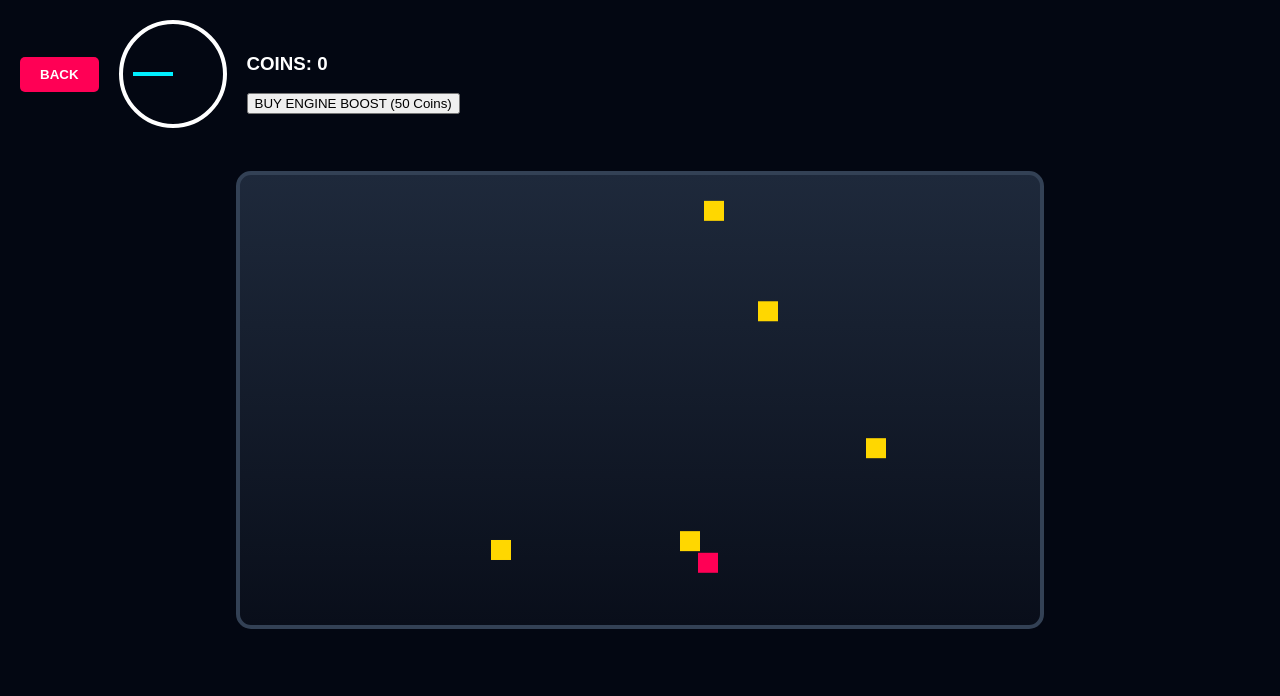
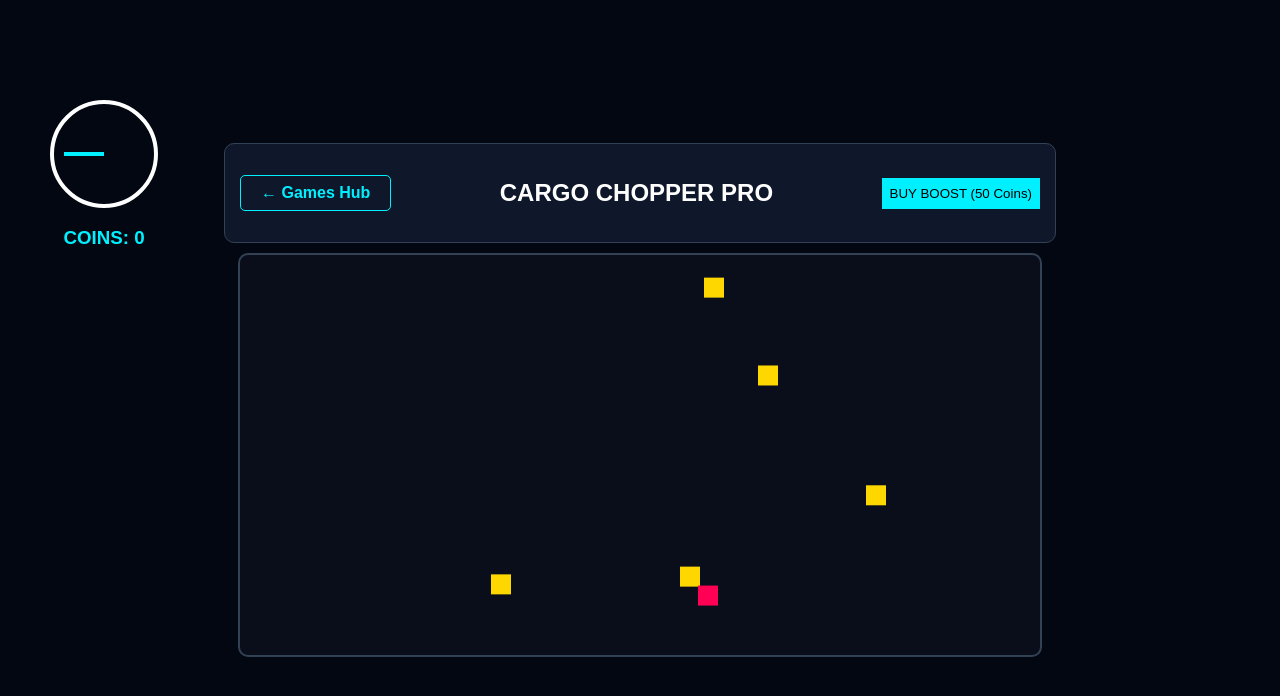
Before and after one commit to seniya-20040908/s-m_ai, a plain HTML site: page helicopter.html in a window 1280 px wide. Drawn offline with Linux system fonts and the light colour scheme.

Commit message:
Rename game title and update UI elements

```diff
--- a/helicopter.html
+++ b/helicopter.html
@@ -2,71 +2,59 @@
 <html lang="en">
 <head>
     <meta charset="UTF-8">
-    <title>Pro Helicopter Cargo Game</title>
+    <title>Cargo Chopper Pro</title>
     <style>
-        body { background: #030712; color: #fff; margin: 0; display: flex; justify-content: center; align-items: center; height: 100vh; font-family: 'Rajdhani', sans-serif; overflow: hidden; }
-        canvas { background: linear-gradient(to bottom, #1e293b, #090e1a); border: 4px solid #334155; border-radius: 15px; cursor: crosshair; }
-        .ui-top { position: absolute; top: 20px; left: 20px; display: flex; gap: 20px; align-items: center; }
-        .back-btn { padding: 10px 20px; background: #ff0055; border: none; color: white; border-radius: 5px; cursor: pointer; font-weight: bold; }
-        .gauge-container { width: 100px; height: 100px; border: 4px solid #fff; border-radius: 50%; position: relative; }
-        #needle { width: 4px; height: 40px; background: #00f0ff; position: absolute; left: 48px; bottom: 50px; transform-origin: bottom; transition: 0.2s; }
+        :root { --accent: #00f0ff; --bg: #030712; }
+        body { background: var(--bg); color: #fff; margin: 0; font-family: 'Rajdhani', sans-serif; display: flex; flex-direction: column; align-items: center; justify-content: center; height: 100vh; overflow: hidden; }
+
+        /* Game Hub Header */
+        .header { width: 800px; display: flex; justify-content: space-between; align-items: center; padding: 15px; background: #0f172a; border-radius: 10px; border: 1px solid #334155; margin-bottom: 10px; }
+        .back-btn { padding: 8px 20px; background: transparent; border: 1px solid var(--accent); color: var(--accent); border-radius: 5px; cursor: pointer; text-decoration: none; font-weight: bold; }
+
+        /* Canvas & UI */
+        canvas { background: #090e1a; border: 2px solid #334155; border-radius: 10px; }
+        .ui-panel { position: absolute; top: 100px; left: 50px; display: flex; flex-direction: column; align-items: center; }
+        .gauge { width: 100px; height: 100px; border: 4px solid #fff; border-radius: 50%; position: relative; }
+        #needle { width: 4px; height: 40px; background: var(--accent); position: absolute; left: 48px; bottom: 50px; transform-origin: bottom; transition: 0.2s; }
     </style>
 </head>
 <body>
 
-<div class="ui-top">
-    <button class="back-btn" onclick="history.back()">BACK</button>
-    <div class="gauge-container"><div id="needle"></div></div>
-    <div>
-        <h3>COINS: <span id="coinCount">0</span></h3>
-        <button onclick="buyBoost()">BUY ENGINE BOOST (50 Coins)</button>
-    </div>
+<div class="header">
+    <a href="games.html" class="back-btn">← Games Hub</a>
+    <h2>CARGO CHOPPER PRO</h2>
+    <button onclick="buyBoost()" style="padding: 8px; background: var(--accent); border: none; cursor: pointer;">BUY BOOST (50 Coins)</button>
 </div>
 
-<canvas id="gameCanvas" width="800" height="450"></canvas>
+<div class="ui-panel">
+    <div class="gauge"><div id="needle"></div></div>
+    <h3 style="color: var(--accent);">COINS: <span id="coinCount">0</span></h3>
+</div>
+
+<canvas id="gameCanvas" width="800" height="400"></canvas>
 
 <script>
     const canvas = document.getElementById("gameCanvas");
     const ctx = canvas.getContext("2d");
-    let heli = { x: 100, y: 225, vy: 0, weight: 0, maxCap: 100, coins: 0, rotor: 0 };
+    let heli = { x: 100, y: 200, vy: 0, weight: 0, maxCap: 100, coins: 0, rotor: 0 };
     let items = [];
 
-    function buyBoost() {
-        if(heli.coins >= 50) {
-            heli.coins -= 50;
-            heli.maxCap += 50;
-            alert("Engine Boost Upgraded!");
-        }
-    }
+    function buyBoost() { if(heli.coins >= 50) { heli.coins -= 50; heli.maxCap += 50; } }
 
     function drawHeli() {
-        ctx.save();
-        ctx.translate(heli.x, heli.y);
-        // Body
-        ctx.fillStyle = "#00f0ff";
-        ctx.fillRect(-20, -10, 40, 20);
-        // Tail
-        ctx.fillRect(-40, -5, 20, 6);
-        // Cockpit
-        ctx.fillStyle = "#fff";
-        ctx.fillRect(10, -8, 10, 10);
-        // Rotor
+        ctx.save(); ctx.translate(heli.x, heli.y);
+        ctx.fillStyle = "#00f0ff"; ctx.fillRect(-20, -10, 40, 20); // Body
+        ctx.fillRect(-40, -5, 20, 6); // Tail
+        ctx.fillStyle = "#fff"; ctx.fillRect(10, -8, 10, 10); // Cockpit
         heli.rotor += 0.5;
-        ctx.strokeStyle = "#fff";
-        ctx.lineWidth = 3;
-        ctx.beginPath();
-        ctx.moveTo(Math.cos(heli.rotor)*30, -15);
-        ctx.lineTo(-Math.cos(heli.rotor)*30, -15);
-        ctx.stroke();
+        ctx.strokeStyle = "#fff"; ctx.beginPath(); ctx.moveTo(Math.cos(heli.rotor)*30, -15);
+        ctx.lineTo(-Math.cos(heli.rotor)*30, -15); ctx.stroke();
         ctx.restore();
     }
 
     function update() {
-        heli.vy += 0.15;
-        heli.y += heli.vy;
-
-        // Items logic
-        if(Math.random() < 0.02) items.push({ x: 800, y: Math.random()*400, type: Math.random() > 0.5 ? 'coin' : 'cargo' });
+        heli.vy += 0.15; heli.y += heli.vy;
+        if(Math.random() < 0.02) items.push({ x: 800, y: Math.random()*350, type: Math.random() > 0.5 ? 'coin' : 'cargo' });
 
         items.forEach((i, idx) => {
             i.x -= 3;
@@ -77,21 +65,18 @@
             }
         });
 
-        // Gauge
         let angle = (heli.weight / heli.maxCap) * 180 - 90;
         document.getElementById('needle').style.transform = `rotate(${angle}deg)`;
         document.getElementById('coinCount').innerText = heli.coins;
 
-        if(heli.y > 450 || heli.weight > heli.maxCap) location.reload(); // Game Over
+        // උඩට ගියාට අවුලක් නෑ, බිම වැදුනොත් විතරයි Out
+        if(heli.y > 390 || heli.weight > heli.maxCap) { alert("GAME OVER!"); location.reload(); }
     }
 
     function render() {
-        ctx.clearRect(0,0,800,450);
+        ctx.clearRect(0,0,800,400);
         drawHeli();
-        items.forEach(i => {
-            ctx.fillStyle = i.type == 'coin' ? '#ffd700' : '#ff0055';
-            ctx.fillRect(i.x, i.y, 20, 20);
-        });
+        items.forEach(i => { ctx.fillStyle = i.type == 'coin' ? '#ffd700' : '#ff0055'; ctx.fillRect(i.x, i.y, 20, 20); });
         update();
         requestAnimationFrame(render);
     }
```
